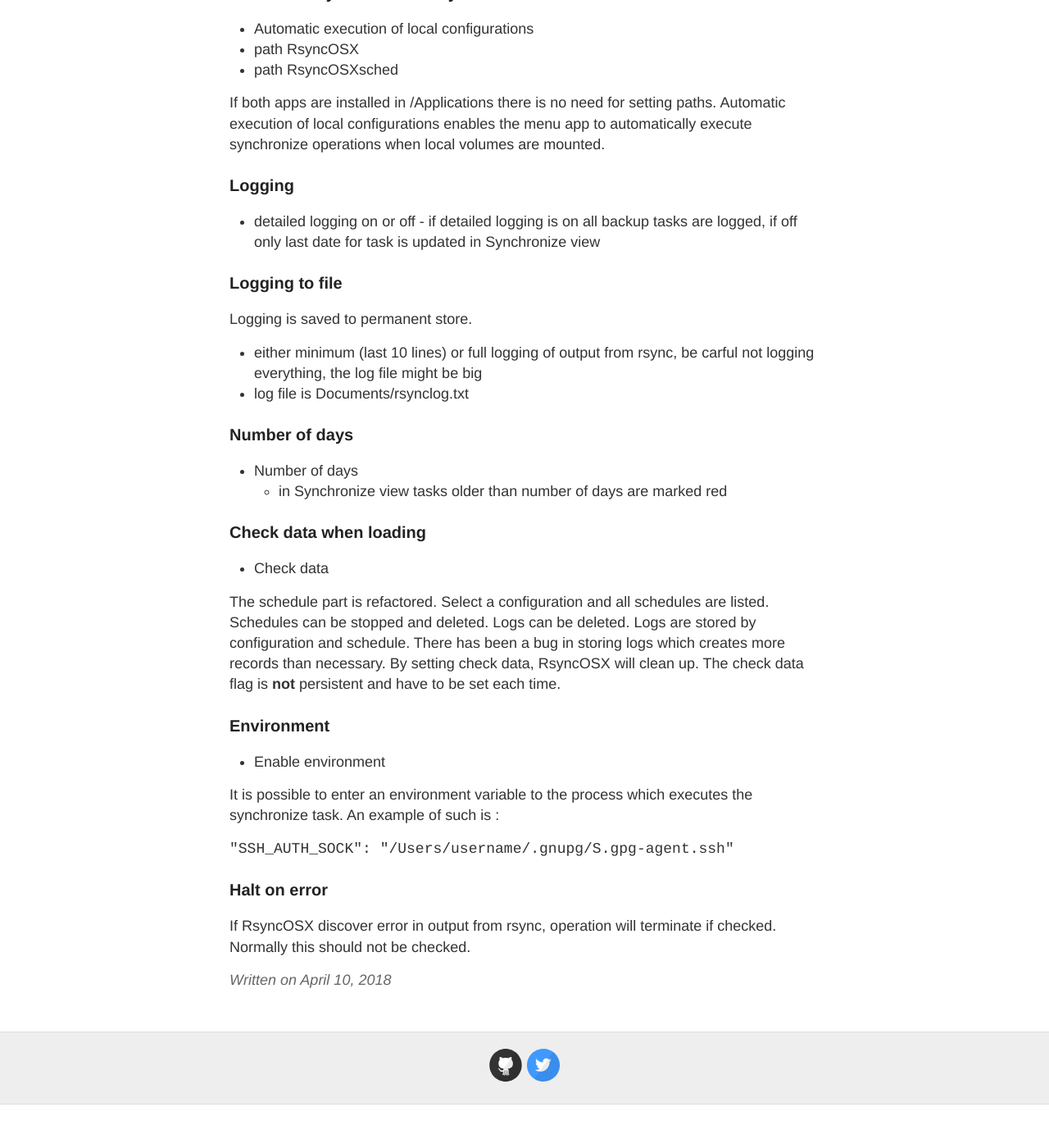
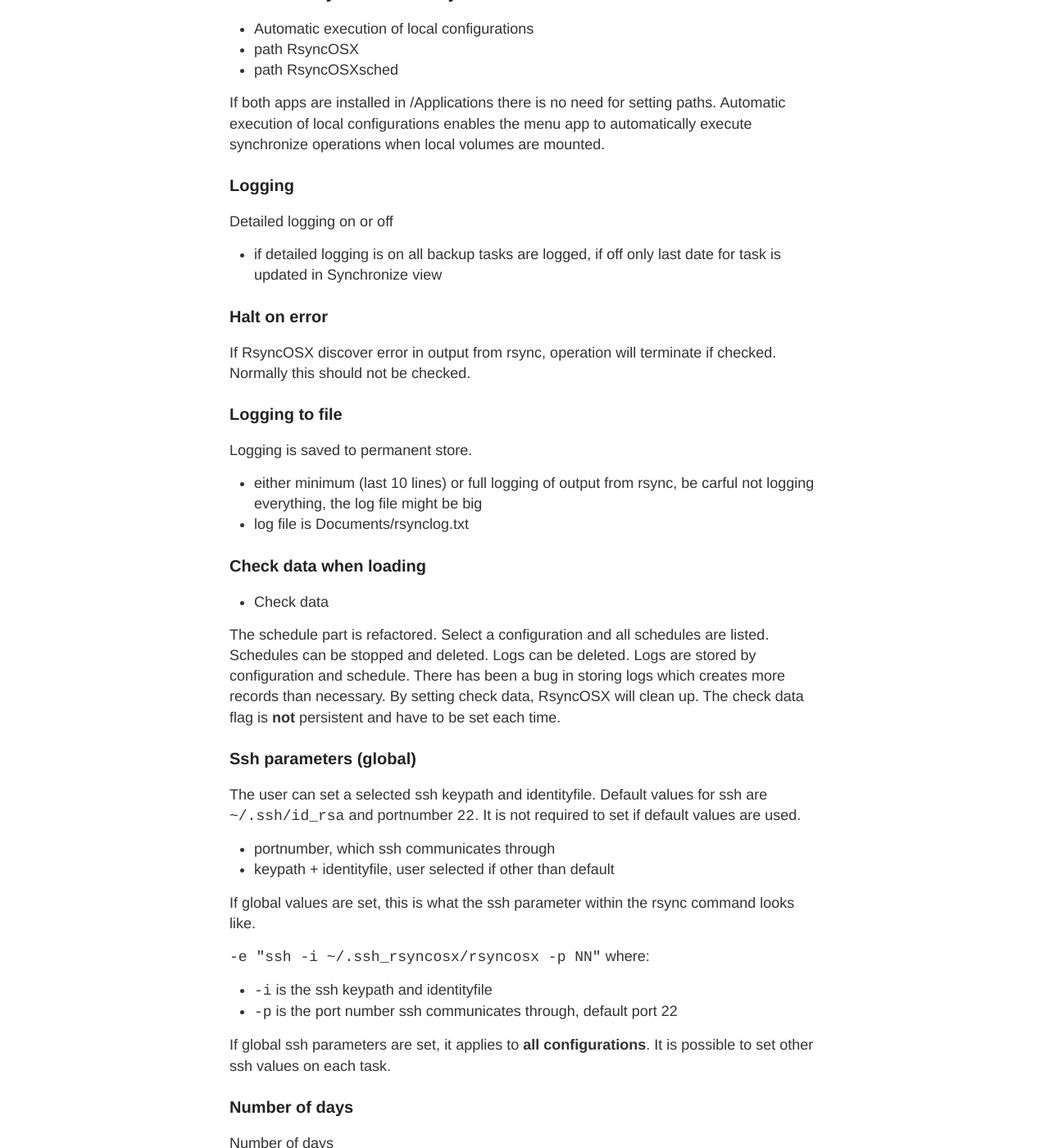
Before and after one commit to d2s/Documentation, a Jekyll site: the page built from _posts/2018-04-10-UserConfiguration.md, in a window 1280 px wide and 1400 px high, scrolled down 1032 px. Shown: the whole window at 82% size. Built offline with Jekyll 4.4.1, drawn with Linux system fonts in a browser that asks for light colours; before the commit the page ends 2379 px from its top, so only the background shows below that; some of the changed text lies outside the part shown.

Commit message:
Update 2018-04-10-UserConfiguration.md

```diff
--- a/_posts/2018-04-10-UserConfiguration.md
+++ b/_posts/2018-04-10-UserConfiguration.md
@@ -3,7 +3,7 @@ layout: post
 title:  "User configuration"
 permalink: userconfiguration
 ---
-There are only a few parameters to choose in user configuration. Configurations are saved to permanent store. This applies for version 6.1.5 or greater of RsyncOSX.
+There are only a few parameters to choose in user configuration. Configurations are saved to permanent store. This applies for version 6.3.x and greater of RsyncOSX.
 
 ![](/images/RsyncOSX/master/userconfig/user.png)
 
@@ -11,7 +11,7 @@ There are only a few parameters to choose in user configuration. Configurations
 
  - 3.1.2 or 3.1.3 rsync - set optional path in **not** in /usr/local/bin
    	- any version of rsync should work, but only rsync  version 3.1.2, version 3.1.3 protocol version 31 and rsync  version 2.6.9  protocol version 29 are tested and verified
-    - [utilizing the snapshot feature](/snapshots) require either version 3.1.2 or 3.1.3 of rsync
+    - [utilizing the snapshot feature](/post/snapshots/) require either version 3.1.2 or 3.1.3 of rsync
 - optional path for rsync:
     - if other version of rsync is installed in other path than /usr/local/bin it must be set here
 - temporary path restore:
@@ -30,8 +30,12 @@ If both apps are installed in /Applications there is no need for setting paths.
 
 ### Logging
 
-- detailed logging on or off
-   	- if detailed logging is on all backup tasks are logged, if off only last date for task is updated in Synchronize view
+Detailed logging on or off
+- if detailed logging is on all backup tasks are logged, if off only last date for task is updated in Synchronize view
+
+### Halt on error
+
+If RsyncOSX discover error in output from rsync, operation will terminate if checked. Normally this should not be checked.
 
 ### Logging to file
 
@@ -40,25 +44,37 @@ Logging is saved to permanent store.
 - either minimum (last 10 lines) or full logging of output from rsync, be carful not logging everything, the log file might be big
 - log file is Documents/rsynclog.txt
 
-### Number of days
-
-- Number of days
-  - in Synchronize view tasks older than number of days are marked red
-
 ### Check data when loading
 
 - Check data
 
 The schedule part is refactored. Select a configuration and all schedules are listed. Schedules can be stopped and deleted. Logs can be deleted. Logs are stored by configuration and schedule. There has been a bug in storing logs which creates more records than necessary. By setting check data, RsyncOSX will clean up. The check data flag is **not** persistent and have to be set each time.
 
+### Ssh parameters (global)
+
+The user can set a selected ssh keypath and identityfile. Default values for ssh are `~/.ssh/id_rsa` and portnumber `22`. It is not required to set if default values are used.
+
+- portnumber, which ssh communicates through
+- keypath + identityfile, user selected if other than default
+
+If global values are set, this is what the ssh parameter within the rsync command looks like.
+
+`-e  "ssh -i ~/.ssh_rsyncosx/rsyncosx -p NN"` where:
+
+- `-i` is the ssh keypath and identityfile
+- `-p` is the port number ssh communicates through, default port 22
+
+If global ssh parameters are set, it applies to **all configurations**. It is possible to set other ssh values on each task.
+
+### Number of days
+
+Number of days
+- in Synchronize view tasks older than number of days are marked red
+
 ### Environment
 
-- Enable environment
+Enable environment
 
 It is possible to enter an environment variable to the process which executes the synchronize task. An example of such is :
 
 `"SSH_AUTH_SOCK": "/Users/username/.gnupg/S.gpg-agent.ssh"`
-
-### Halt on error
-
-If RsyncOSX discover error in output from rsync, operation will terminate if checked. Normally this should not be checked.
```
